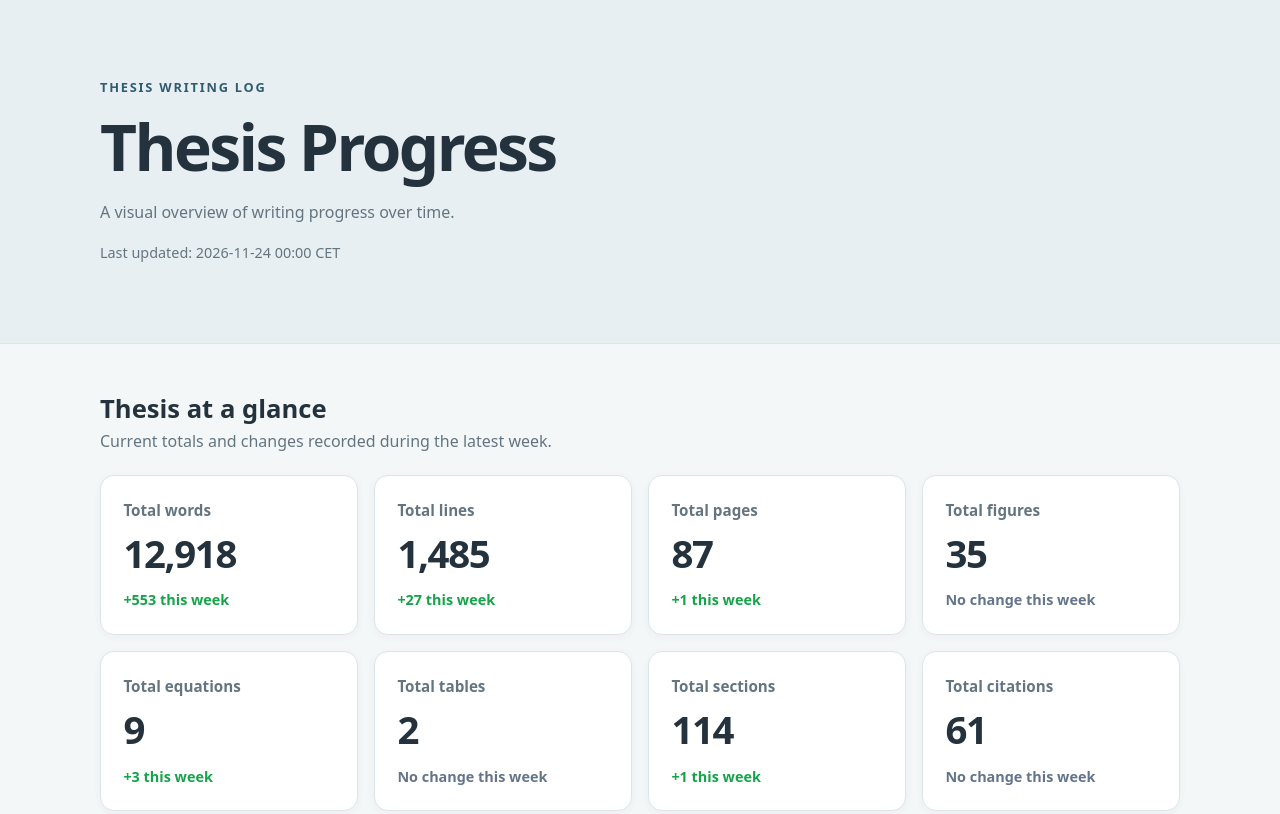
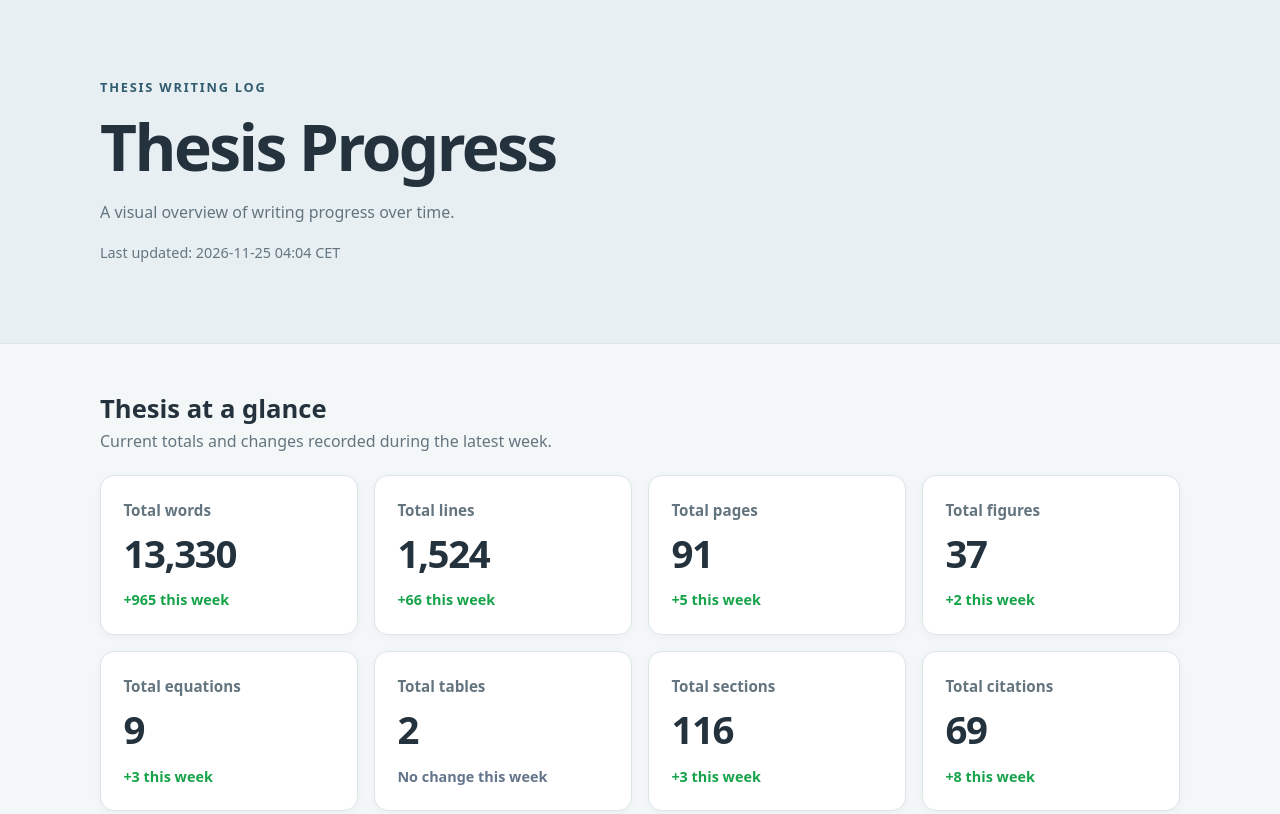
Before and after one commit to pfahad/thesis-wrting-progress, a plain HTML site: page index.html in a window 1280 px wide. Shown: the top 814 px of the page. Drawn offline with Linux system fonts and the light colour scheme.

Commit message:
Update thesis progress dashboard

```diff
--- a/index.html
+++ b/index.html
@@ -12,7 +12,7 @@
     <p class="eyebrow">THESIS WRITING LOG</p>
     <h1>Thesis Progress</h1>
     <p>A visual overview of writing progress over time.</p>
-    <p class="updated">Last updated: 2026-11-24 00:00 CET</p>
+    <p class="updated">Last updated: 2026-11-25 04:04 CET</p>
   </header>
 
   <main>
@@ -28,40 +28,40 @@
 
         <article class="summary-card">
           <p class="summary-label">Total words</p>
-          <p class="summary-total">12,918</p>
+          <p class="summary-total">13,330</p>
           <p class="summary-change"
              style="color: #16A34A;">
-            +553 this week
+            +965 this week
           </p>
         </article>
 
 
         <article class="summary-card">
           <p class="summary-label">Total lines</p>
-          <p class="summary-total">1,485</p>
+          <p class="summary-total">1,524</p>
           <p class="summary-change"
              style="color: #16A34A;">
-            +27 this week
+            +66 this week
           </p>
         </article>
 
 
         <article class="summary-card">
           <p class="summary-label">Total pages</p>
-          <p class="summary-total">87</p>
+          <p class="summary-total">91</p>
           <p class="summary-change"
              style="color: #16A34A;">
-            +1 this week
+            +5 this week
           </p>
         </article>
 
 
         <article class="summary-card">
           <p class="summary-label">Total figures</p>
-          <p class="summary-total">35</p>
+          <p class="summary-total">37</p>
           <p class="summary-change"
-             style="color: #64748B;">
-            No change this week
+             style="color: #16A34A;">
+            +2 this week
           </p>
         </article>
 
@@ -88,20 +88,20 @@
 
         <article class="summary-card">
           <p class="summary-label">Total sections</p>
-          <p class="summary-total">114</p>
+          <p class="summary-total">116</p>
           <p class="summary-change"
              style="color: #16A34A;">
-            +1 this week
+            +3 this week
           </p>
         </article>
 
 
         <article class="summary-card">
           <p class="summary-label">Total citations</p>
-          <p class="summary-total">61</p>
+          <p class="summary-total">69</p>
           <p class="summary-change"
-             style="color: #64748B;">
-            No change this week
+             style="color: #16A34A;">
+            +8 this week
           </p>
         </article>
 
```
Also changed, not shown: images/citations.png, images/cross_references.png, images/enumerate.png, images/equations.png, images/figures.png, images/footnotes.png, images/itemize.png, images/lines.png, images/pages.png, images/sections.png, images/tables.png, images/thesis_pages.png, images/weekday_word_distribution.png, images/weekly-elements.png, 2 more files.
